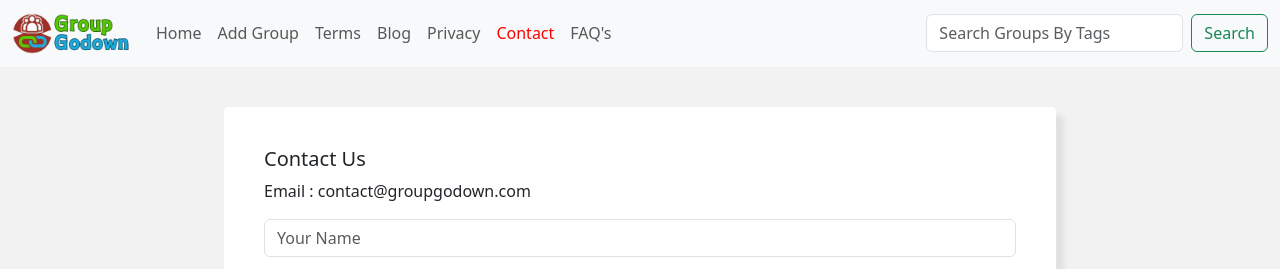
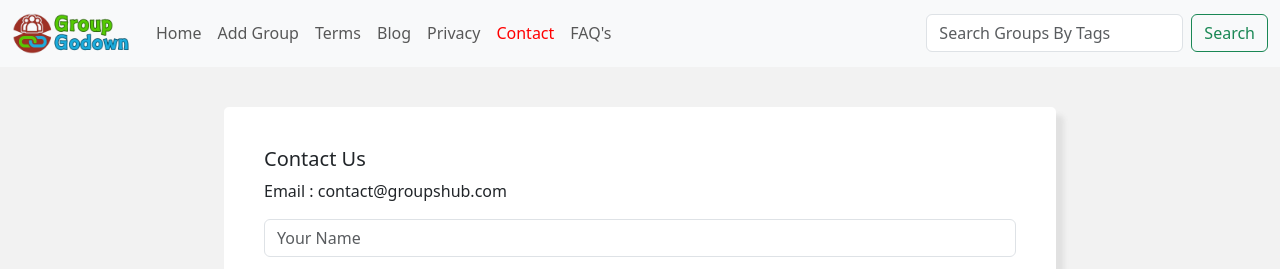
Before and after one commit to thecoolmaster137/GroupsHub_UserFrontEnd, a React (Vite) app: page /contact in a window 1280 px wide. Shown: the top 269 px of the page. Built offline with nearby package versions, Linux system fonts and the light colour scheme.

Commit message:
Adding contact email to the contact page

```diff
--- a/src/components/Contact/Contact.jsx
+++ b/src/components/Contact/Contact.jsx
@@ -88,7 +88,7 @@ const ContactForm = () => {
       <div className="contact-outer-div">
         <div className="contact-main-div">
           <h5>Contact Us</h5>
-          <p>Email : contact@groupgodown.com</p>
+          <p>Email : {contactEmail}</p>
           {error && <p className="error-message">{error}</p>}
           {successMessage && <p className="success-message">{successMessage}</p>}
           <form onSubmit={handleSubmit}>
```
